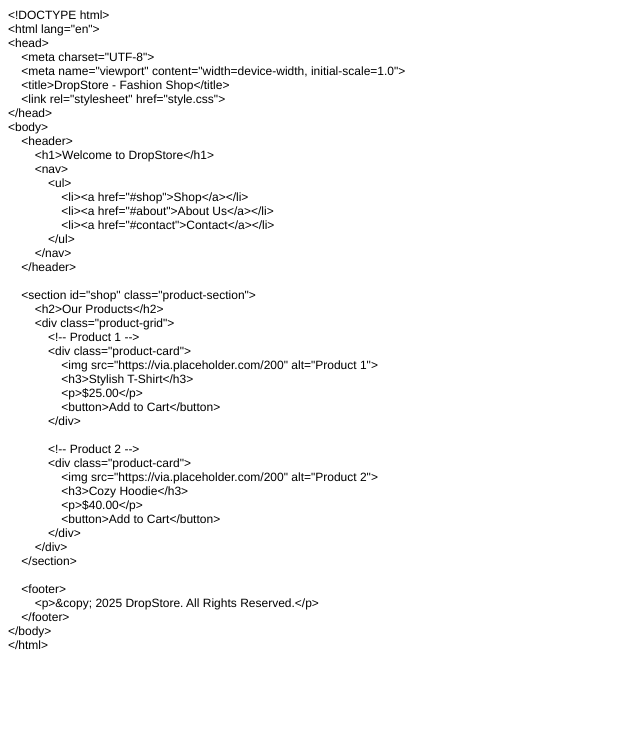
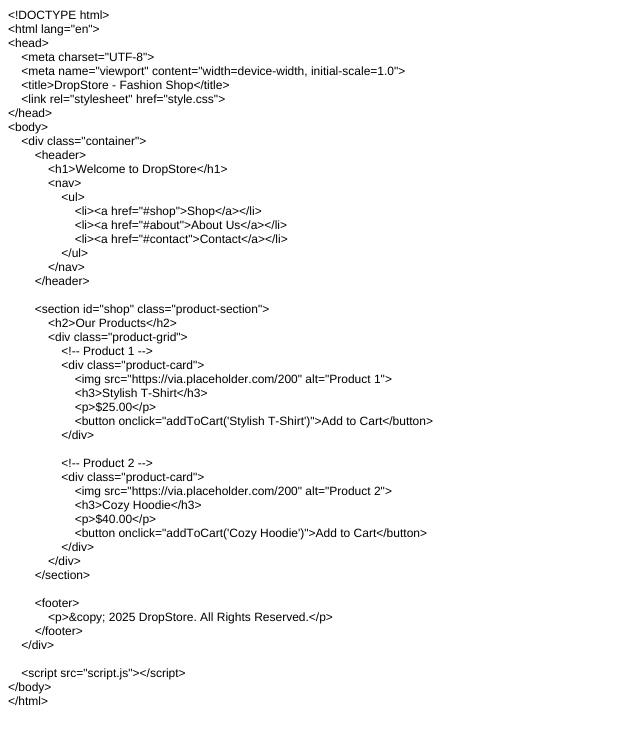
Before and after one commit to dipinkainikkara/drop, a plain HTML site: page index.html in a window 1280 px wide. Shown: the whole page, without its empty margins (0-640 px from the left). Drawn offline with Linux system fonts and the light colour scheme.

Commit message:
Added website files

```diff
--- a/index.html
+++ b/index.html
@@ -7,56 +7,61 @@
   <meta name="Generator" content="Cocoa HTML Writer">
   <meta name="CocoaVersion" content="2575.4">
   <style type="text/css">
-    p.p1 {margin: 0.0px 0.0px 0.0px 0.0px; font: 12.0px Helvetica}
-    p.p2 {margin: 0.0px 0.0px 0.0px 0.0px; font: 12.0px Helvetica; min-height: 14.0px}
+    p.p1 {margin: 0.0px 0.0px 0.0px 0.0px; font: 12.0px Helvetica; -webkit-text-stroke: #000000}
+    p.p2 {margin: 0.0px 0.0px 0.0px 0.0px; font: 12.0px Helvetica; -webkit-text-stroke: #000000; min-height: 14.0px}
+    span.s1 {font-kerning: none}
   </style>
 </head>
 <body>
-<p class="p1">&lt;!DOCTYPE html&gt;</p>
-<p class="p1">&lt;html lang="en"&gt;</p>
-<p class="p1">&lt;head&gt;</p>
-<p class="p1"><span class="Apple-converted-space">    </span>&lt;meta charset="UTF-8"&gt;</p>
-<p class="p1"><span class="Apple-converted-space">    </span>&lt;meta name="viewport" content="width=device-width, initial-scale=1.0"&gt;</p>
-<p class="p1"><span class="Apple-converted-space">    </span>&lt;title&gt;DropStore - Fashion Shop&lt;/title&gt;</p>
-<p class="p1"><span class="Apple-converted-space">    </span>&lt;link rel="stylesheet" href="style.css"&gt;</p>
-<p class="p1">&lt;/head&gt;</p>
-<p class="p1">&lt;body&gt;</p>
-<p class="p1"><span class="Apple-converted-space">    </span>&lt;header&gt;</p>
-<p class="p1"><span class="Apple-converted-space">        </span>&lt;h1&gt;Welcome to DropStore&lt;/h1&gt;</p>
-<p class="p1"><span class="Apple-converted-space">        </span>&lt;nav&gt;</p>
-<p class="p1"><span class="Apple-converted-space">            </span>&lt;ul&gt;</p>
-<p class="p1"><span class="Apple-converted-space">                </span>&lt;li&gt;&lt;a href="#shop"&gt;Shop&lt;/a&gt;&lt;/li&gt;</p>
-<p class="p1"><span class="Apple-converted-space">                </span>&lt;li&gt;&lt;a href="#about"&gt;About Us&lt;/a&gt;&lt;/li&gt;</p>
-<p class="p1"><span class="Apple-converted-space">                </span>&lt;li&gt;&lt;a href="#contact"&gt;Contact&lt;/a&gt;&lt;/li&gt;</p>
-<p class="p1"><span class="Apple-converted-space">            </span>&lt;/ul&gt;</p>
-<p class="p1"><span class="Apple-converted-space">        </span>&lt;/nav&gt;</p>
-<p class="p1"><span class="Apple-converted-space">    </span>&lt;/header&gt;</p>
-<p class="p2"><br></p>
-<p class="p1"><span class="Apple-converted-space">    </span>&lt;section id="shop" class="product-section"&gt;</p>
-<p class="p1"><span class="Apple-converted-space">        </span>&lt;h2&gt;Our Products&lt;/h2&gt;</p>
-<p class="p1"><span class="Apple-converted-space">        </span>&lt;div class="product-grid"&gt;</p>
-<p class="p1"><span class="Apple-converted-space">            </span>&lt;!-- Product 1 --&gt;</p>
-<p class="p1"><span class="Apple-converted-space">            </span>&lt;div class="product-card"&gt;</p>
-<p class="p1"><span class="Apple-converted-space">                </span>&lt;img src="https://via.placeholder.com/200" alt="Product 1"&gt;</p>
-<p class="p1"><span class="Apple-converted-space">                </span>&lt;h3&gt;Stylish T-Shirt&lt;/h3&gt;</p>
-<p class="p1"><span class="Apple-converted-space">                </span>&lt;p&gt;$25.00&lt;/p&gt;</p>
-<p class="p1"><span class="Apple-converted-space">                </span>&lt;button&gt;Add to Cart&lt;/button&gt;</p>
-<p class="p1"><span class="Apple-converted-space">            </span>&lt;/div&gt;</p>
-<p class="p2"><br></p>
-<p class="p1"><span class="Apple-converted-space">            </span>&lt;!-- Product 2 --&gt;</p>
-<p class="p1"><span class="Apple-converted-space">            </span>&lt;div class="product-card"&gt;</p>
-<p class="p1"><span class="Apple-converted-space">                </span>&lt;img src="https://via.placeholder.com/200" alt="Product 2"&gt;</p>
-<p class="p1"><span class="Apple-converted-space">                </span>&lt;h3&gt;Cozy Hoodie&lt;/h3&gt;</p>
-<p class="p1"><span class="Apple-converted-space">                </span>&lt;p&gt;$40.00&lt;/p&gt;</p>
-<p class="p1"><span class="Apple-converted-space">                </span>&lt;button&gt;Add to Cart&lt;/button&gt;</p>
-<p class="p1"><span class="Apple-converted-space">            </span>&lt;/div&gt;</p>
-<p class="p1"><span class="Apple-converted-space">        </span>&lt;/div&gt;</p>
-<p class="p1"><span class="Apple-converted-space">    </span>&lt;/section&gt;</p>
-<p class="p2"><br></p>
-<p class="p1"><span class="Apple-converted-space">    </span>&lt;footer&gt;</p>
-<p class="p1"><span class="Apple-converted-space">        </span>&lt;p&gt;&amp;copy; 2025 DropStore. All Rights Reserved.&lt;/p&gt;</p>
-<p class="p1"><span class="Apple-converted-space">    </span>&lt;/footer&gt;</p>
-<p class="p1">&lt;/body&gt;</p>
-<p class="p1">&lt;/html&gt;</p>
+<p class="p1"><span class="s1">&lt;!DOCTYPE html&gt;</span></p>
+<p class="p1"><span class="s1">&lt;html lang="en"&gt;</span></p>
+<p class="p1"><span class="s1">&lt;head&gt;</span></p>
+<p class="p1"><span class="s1"><span class="Apple-converted-space">    </span>&lt;meta charset="UTF-8"&gt;</span></p>
+<p class="p1"><span class="s1"><span class="Apple-converted-space">    </span>&lt;meta name="viewport" content="width=device-width, initial-scale=1.0"&gt;</span></p>
+<p class="p1"><span class="s1"><span class="Apple-converted-space">    </span>&lt;title&gt;DropStore - Fashion Shop&lt;/title&gt;</span></p>
+<p class="p1"><span class="s1"><span class="Apple-converted-space">    </span>&lt;link rel="stylesheet" href="style.css"&gt;</span></p>
+<p class="p1"><span class="s1">&lt;/head&gt;</span></p>
+<p class="p1"><span class="s1">&lt;body&gt;</span></p>
+<p class="p1"><span class="s1"><span class="Apple-converted-space">    </span>&lt;div class="container"&gt;</span></p>
+<p class="p1"><span class="s1"><span class="Apple-converted-space">        </span>&lt;header&gt;</span></p>
+<p class="p1"><span class="s1"><span class="Apple-converted-space">            </span>&lt;h1&gt;Welcome to DropStore&lt;/h1&gt;</span></p>
+<p class="p1"><span class="s1"><span class="Apple-converted-space">            </span>&lt;nav&gt;</span></p>
+<p class="p1"><span class="s1"><span class="Apple-converted-space">                </span>&lt;ul&gt;</span></p>
+<p class="p1"><span class="s1"><span class="Apple-converted-space">                    </span>&lt;li&gt;&lt;a href="#shop"&gt;Shop&lt;/a&gt;&lt;/li&gt;</span></p>
+<p class="p1"><span class="s1"><span class="Apple-converted-space">                    </span>&lt;li&gt;&lt;a href="#about"&gt;About Us&lt;/a&gt;&lt;/li&gt;</span></p>
+<p class="p1"><span class="s1"><span class="Apple-converted-space">                    </span>&lt;li&gt;&lt;a href="#contact"&gt;Contact&lt;/a&gt;&lt;/li&gt;</span></p>
+<p class="p1"><span class="s1"><span class="Apple-converted-space">                </span>&lt;/ul&gt;</span></p>
+<p class="p1"><span class="s1"><span class="Apple-converted-space">            </span>&lt;/nav&gt;</span></p>
+<p class="p1"><span class="s1"><span class="Apple-converted-space">        </span>&lt;/header&gt;</span></p>
+<p class="p2"><span class="s1"></span><br></p>
+<p class="p1"><span class="s1"><span class="Apple-converted-space">        </span>&lt;section id="shop" class="product-section"&gt;</span></p>
+<p class="p1"><span class="s1"><span class="Apple-converted-space">            </span>&lt;h2&gt;Our Products&lt;/h2&gt;</span></p>
+<p class="p1"><span class="s1"><span class="Apple-converted-space">            </span>&lt;div class="product-grid"&gt;</span></p>
+<p class="p1"><span class="s1"><span class="Apple-converted-space">                </span>&lt;!-- Product 1 --&gt;</span></p>
+<p class="p1"><span class="s1"><span class="Apple-converted-space">                </span>&lt;div class="product-card"&gt;</span></p>
+<p class="p1"><span class="s1"><span class="Apple-converted-space">                    </span>&lt;img src="https://via.placeholder.com/200" alt="Product 1"&gt;</span></p>
+<p class="p1"><span class="s1"><span class="Apple-converted-space">                    </span>&lt;h3&gt;Stylish T-Shirt&lt;/h3&gt;</span></p>
+<p class="p1"><span class="s1"><span class="Apple-converted-space">                    </span>&lt;p&gt;$25.00&lt;/p&gt;</span></p>
+<p class="p1"><span class="s1"><span class="Apple-converted-space">                    </span>&lt;button onclick="addToCart('Stylish T-Shirt')"&gt;Add to Cart&lt;/button&gt;</span></p>
+<p class="p1"><span class="s1"><span class="Apple-converted-space">                </span>&lt;/div&gt;</span></p>
+<p class="p2"><span class="s1"></span><br></p>
+<p class="p1"><span class="s1"><span class="Apple-converted-space">                </span>&lt;!-- Product 2 --&gt;</span></p>
+<p class="p1"><span class="s1"><span class="Apple-converted-space">                </span>&lt;div class="product-card"&gt;</span></p>
+<p class="p1"><span class="s1"><span class="Apple-converted-space">                    </span>&lt;img src="https://via.placeholder.com/200" alt="Product 2"&gt;</span></p>
+<p class="p1"><span class="s1"><span class="Apple-converted-space">                    </span>&lt;h3&gt;Cozy Hoodie&lt;/h3&gt;</span></p>
+<p class="p1"><span class="s1"><span class="Apple-converted-space">                    </span>&lt;p&gt;$40.00&lt;/p&gt;</span></p>
+<p class="p1"><span class="s1"><span class="Apple-converted-space">                    </span>&lt;button onclick="addToCart('Cozy Hoodie')"&gt;Add to Cart&lt;/button&gt;</span></p>
+<p class="p1"><span class="s1"><span class="Apple-converted-space">                </span>&lt;/div&gt;</span></p>
+<p class="p1"><span class="s1"><span class="Apple-converted-space">            </span>&lt;/div&gt;</span></p>
+<p class="p1"><span class="s1"><span class="Apple-converted-space">        </span>&lt;/section&gt;</span></p>
+<p class="p2"><span class="s1"></span><br></p>
+<p class="p1"><span class="s1"><span class="Apple-converted-space">        </span>&lt;footer&gt;</span></p>
+<p class="p1"><span class="s1"><span class="Apple-converted-space">            </span>&lt;p&gt;&amp;copy; 2025 DropStore. All Rights Reserved.&lt;/p&gt;</span></p>
+<p class="p1"><span class="s1"><span class="Apple-converted-space">        </span>&lt;/footer&gt;</span></p>
+<p class="p1"><span class="s1"><span class="Apple-converted-space">    </span>&lt;/div&gt;</span></p>
+<p class="p2"><span class="s1"></span><br></p>
+<p class="p1"><span class="s1"><span class="Apple-converted-space">    </span>&lt;script src="script.js"&gt;&lt;/script&gt;</span></p>
+<p class="p1"><span class="s1">&lt;/body&gt;</span></p>
+<p class="p1"><span class="s1">&lt;/html&gt;</span></p>
 </body>
 </html>
--- a/script.js
+++ b/script.js
@@ -1,3 +1,3 @@
 function addToCart(productName) {
-    alert(productName + " has been added to your cart!");
+    alert(`${productName} has been added to your cart.`);
 }
--- a/style.css
+++ b/style.css
@@ -2,24 +2,31 @@ body {
     font-family: Arial, sans-serif;
     margin: 0;
     padding: 0;
-    background-color: #f0f0f0;
+    background-color: #f3f3f3;
+    color: #333;
+}
+
+.container {
+    width: 100%;
+    margin: 0 auto;
+    padding: 20px;
 }
 
 header {
     background-color: #6a1b9a;
     color: white;
-    padding: 20px;
+    padding: 10px 20px;
     text-align: center;
 }
 
 nav ul {
-    list-style: none;
+    list-style-type: none;
     padding: 0;
 }
 
 nav ul li {
     display: inline;
-    margin: 0 10px;
+    margin-right: 20px;
 }
 
 nav ul li a {
@@ -28,14 +35,13 @@ nav ul li a {
 }
 
 .product-section {
-    padding: 40px;
-    text-align: center;
+    padding: 40px 0;
 }
 
 .product-grid {
     display: flex;
-    justify-content: space-around;
     gap: 20px;
+    justify-content: center;
 }
 
 .product-card {
@@ -43,40 +49,34 @@ nav ul li a {
     padding: 20px;
     border-radius: 10px;
     box-shadow: 0 4px 8px rgba(0, 0, 0, 0.1);
+    text-align: center;
     width: 200px;
-    text-align: center;
 }
 
 .product-card img {
     width: 100%;
-    border-radius: 10px;
-}
-
-.product-card h3 {
-    margin: 10px 0;
-    color: #6a1b9a;
-}
-
-.product-card p {
-    color: #888;
+    height: auto;
+    border-radius: 8px;
 }
 
 button {
     background-color: #6a1b9a;
     color: white;
     border: none;
-    padding: 10px 20px;
+    padding: 10px 15px;
     border-radius: 5px;
     cursor: pointer;
+    margin-top: 10px;
 }
 
 button:hover {
-    background-color: #8e24aa;
+    background-color: #4e148c;
 }
 
 footer {
+    text-align: center;
+    margin-top: 40px;
+    padding: 20px;
     background-color: #6a1b9a;
     color: white;
-    padding: 10px;
-    text-align: center;
 }
```
